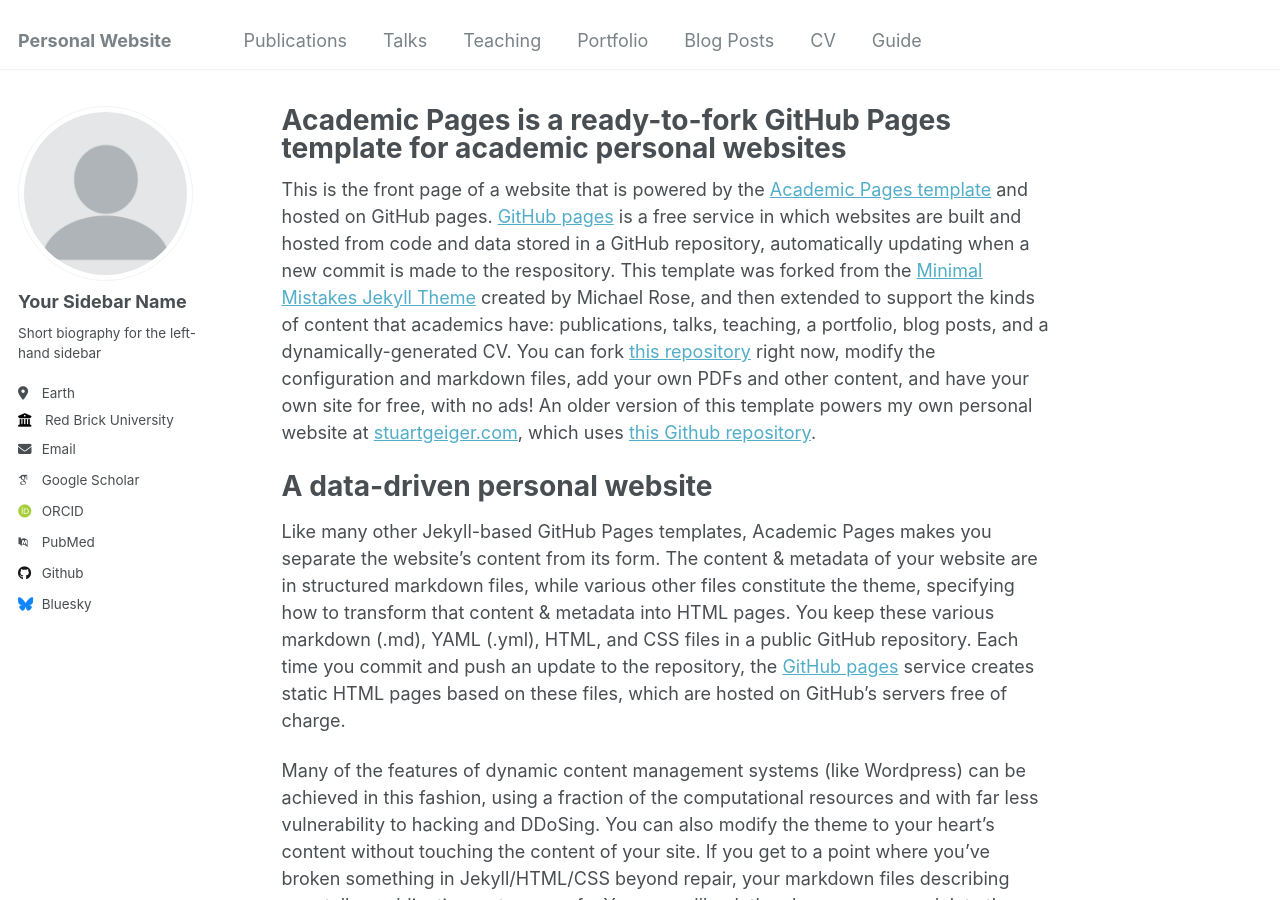
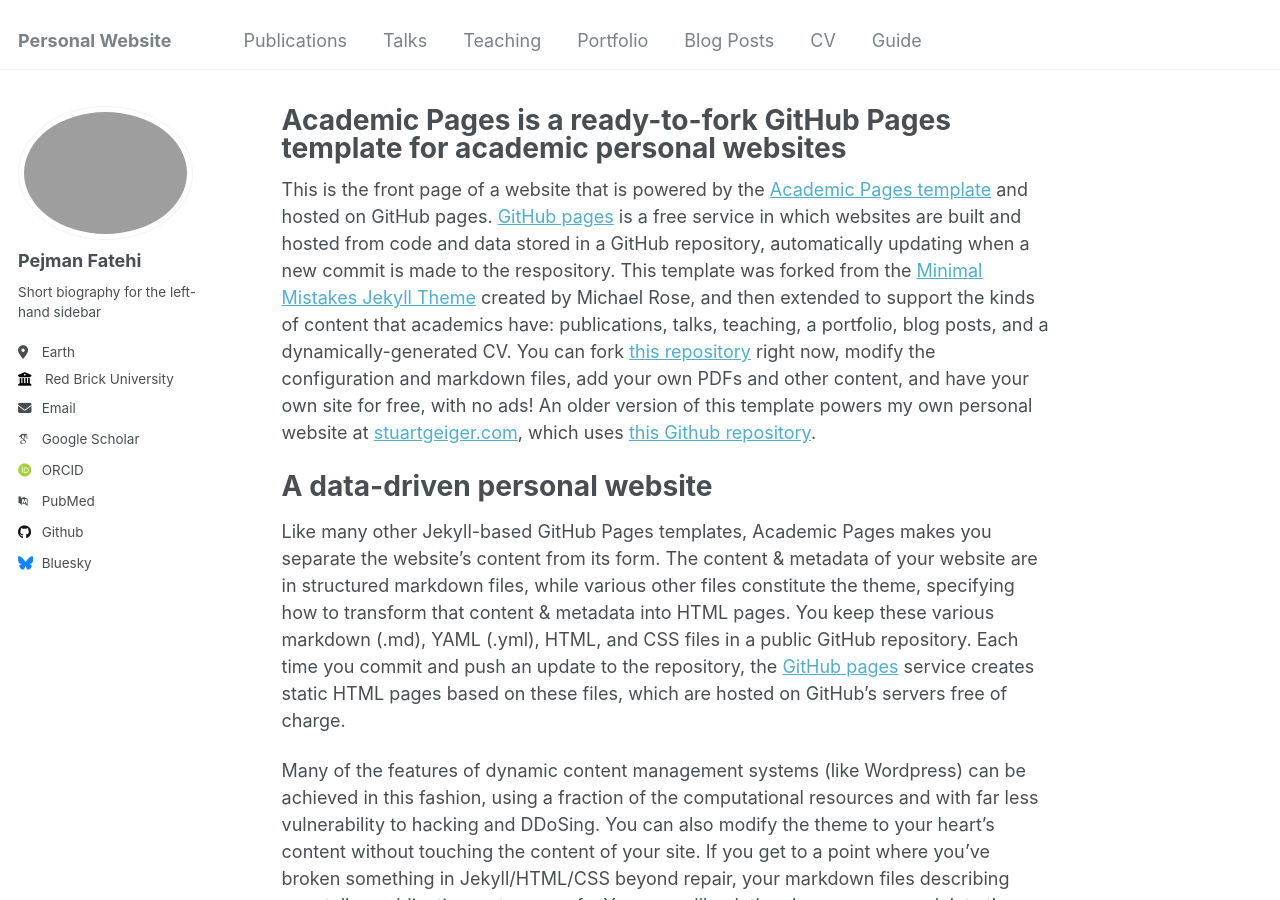
Before and after one commit to pejmanff/pejmanff.github.io, a Jekyll site: the page built from _pages/about.md, in a window 1280 px wide and 900 px high. Built offline with Jekyll 4.4.1, drawn with Linux system fonts in a browser that asks for light colours; some web fonts are replaced.

Commit message:
Update _config.yml

```diff
--- a/_config.yml
+++ b/_config.yml
@@ -1,28 +1,20 @@
-# Welcome to Jekyll!
-#
-# This config file is meant for settings that affect your entire site, values
-# which you are expected to set up once and rarely need to edit after that.
-# For technical reasons, this file is *NOT* reloaded automatically when you use
-# `jekyll serve -l -H localhost`. If you change this file, please restart the
-# server process.
-
 # Basic Site Settings
 locale                   : "en-US"
 title                    : "Personal Website"
 title_separator          : "-"
 name                     : &name "Pejman Fatehi"
 description              : &description "personal description"
-url                      : https://pejmanff.github.io # the base hostname & protocol for your site e.g. "https://mmistakes.github.io"
+url                      : https://pejmanff.github.io
 baseurl                  : "" # the subpath of your site, e.g. "/blog"
-repository               : "academicpages/academicpages.github.io"
+repository               : "pejmanff/pejmanff.github.io"
 
 # Site Author - The following control what appear as part of the author content on the side bar.
 #               If a field is blank the icon and link will not appear, otherwise it will be shown.
 #               Additional customization can be done by editing /_includes/author-profile.html
 author:
   # Biographic information
-  avatar           : "profile.png"
-  name             : "Your Sidebar Name"
+  avatar           : "DSC_2054.JPG"
+  name             : "Pejman Fatehi"
   pronouns         : # example: "she/her"
   bio              : "Short biography for the left-hand sidebar"
   location         : "Earth"
```
